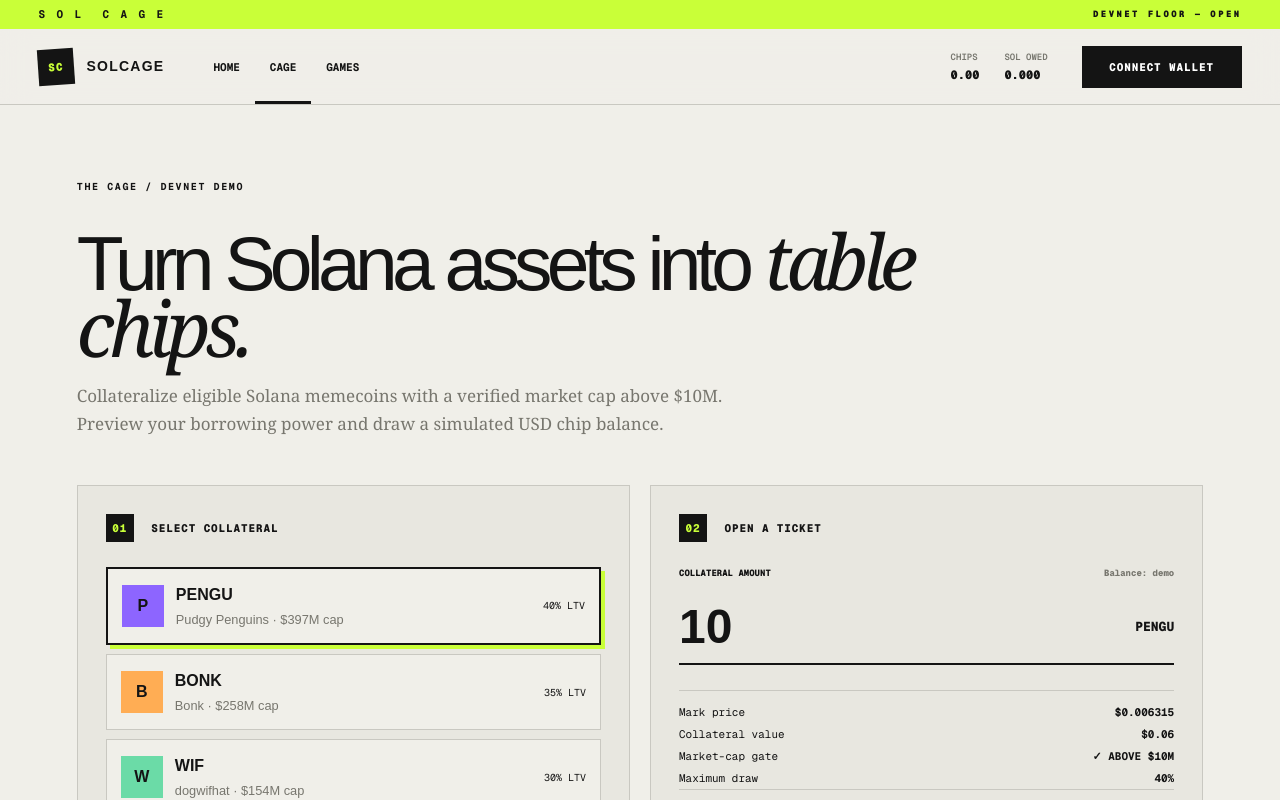
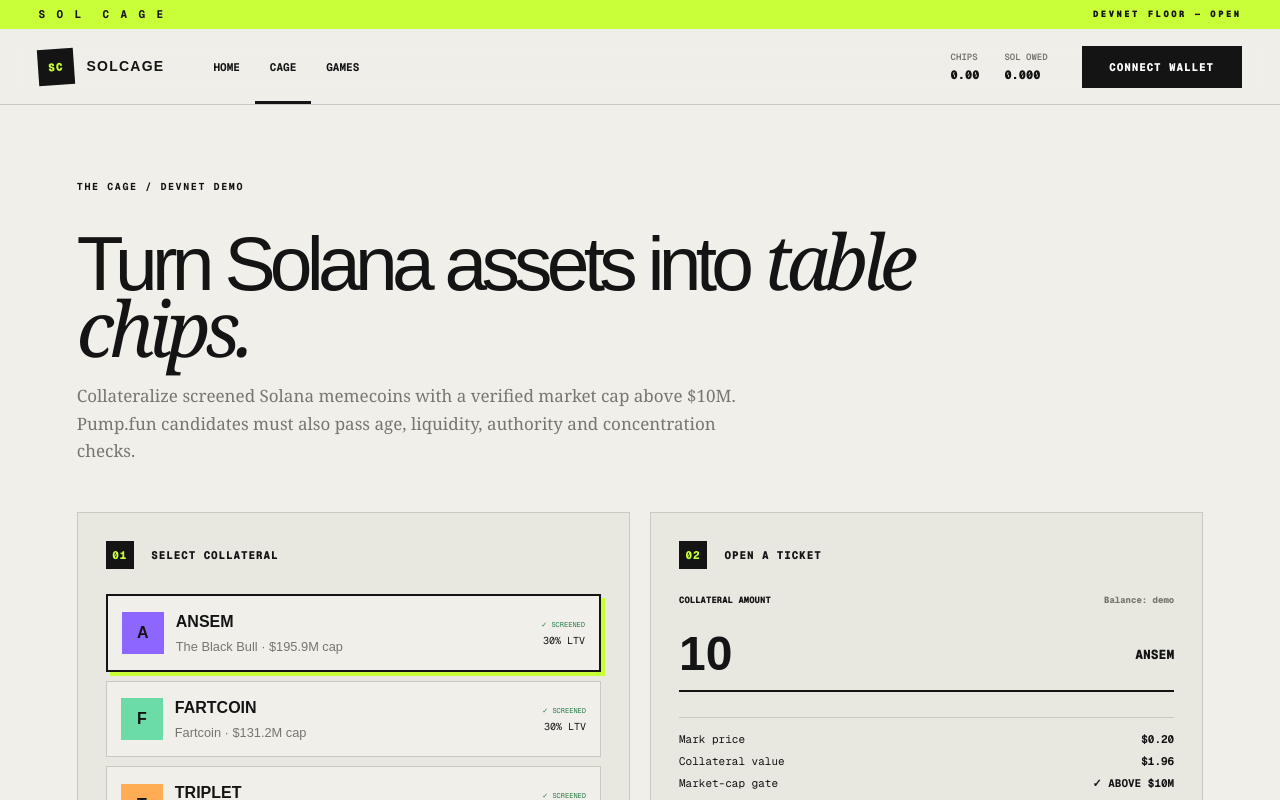
Before and after one commit to JermWang/solcage, a Next.js app: page / in a window 1280 px wide. Both pictures are taken after a click on the button "CAGE". Shown: the top 800 px of the page. Built offline with nearby package versions, Linux system fonts and the light colour scheme.

Commit message:
Expand screened memecoin collateral set

```diff
--- a/app/page.tsx
+++ b/app/page.tsx
@@ -3,13 +3,18 @@
 import { useMemo, useState } from "react";
 
 type View = "home" | "vault" | "games";
-type Asset = { symbol: string; name: string; price: number; marketCap: number; ltv: number; tone: string };
+type Asset = { symbol: string; name: string; price: number; marketCap: number; ltv: number; tone: string; origin: string };
 
 const assets: Asset[] = [
-  { symbol: "PENGU", name: "Pudgy Penguins", price: 0.006315, marketCap: 397_100_000, ltv: 40, tone: "purple" },
-  { symbol: "BONK", name: "Bonk", price: 0.000002935, marketCap: 258_300_000, ltv: 35, tone: "orange" },
-  { symbol: "WIF", name: "dogwifhat", price: 0.1545, marketCap: 154_300_000, ltv: 30, tone: "green" },
-  { symbol: "POPCAT", name: "Popcat", price: 0.0433, marketCap: 42_400_000, ltv: 25, tone: "pink" },
+  { symbol: "ANSEM", name: "The Black Bull", price: 0.1959, marketCap: 195_900_000, ltv: 30, tone: "purple", origin: "PUMP · 1 MO" },
+  { symbol: "FARTCOIN", name: "Fartcoin", price: 0.1312, marketCap: 131_200_000, ltv: 30, tone: "green", origin: "PUMP · 1 YR" },
+  { symbol: "TRIPLET", name: "Tung Tung Tung Sahur", price: 0.01748, marketCap: 17_480_000, ltv: 20, tone: "orange", origin: "PUMP · 5 MO" },
+  { symbol: "KINS", name: "Kintara", price: 0.0151, marketCap: 15_100_000, ltv: 18, tone: "pink", origin: "PUMP · RECENT" },
+  { symbol: "TBB", name: "The Bitcoin Bull", price: 0.04535, marketCap: 45_350_000, ltv: 22, tone: "orange", origin: "PUMP · 26 D" },
+  { symbol: "PENGU", name: "Pudgy Penguins", price: 0.006315, marketCap: 397_100_000, ltv: 40, tone: "purple", origin: "SOLANA" },
+  { symbol: "BONK", name: "Bonk", price: 0.000002935, marketCap: 258_300_000, ltv: 35, tone: "orange", origin: "SOLANA" },
+  { symbol: "WIF", name: "dogwifhat", price: 0.1545, marketCap: 154_300_000, ltv: 30, tone: "green", origin: "SOLANA" },
+  { symbol: "POPCAT", name: "Popcat", price: 0.0433, marketCap: 42_400_000, ltv: 25, tone: "pink", origin: "SOLANA" },
 ];
 
 const games = [
@@ -72,13 +77,13 @@ export default function Home() {
         <section className="app-shell">
           <div className="section-kicker">THE CAGE / DEVNET DEMO</div>
           <h1>Turn Solana assets into <em>table chips.</em></h1>
-          <p className="lead">Collateralize eligible Solana memecoins with a verified market cap above $10M. Preview your borrowing power and draw a simulated USD chip balance.</p>
+          <p className="lead">Collateralize screened Solana memecoins with a verified market cap above $10M. Pump.fun candidates must also pass age, liquidity, authority and concentration checks.</p>
           <div className="vault-grid">
             <div className="panel">
               <div className="panel-title"><span>01</span> SELECT COLLATERAL</div>
               <div className="asset-list">
                 {assets.map((a) => <button key={a.symbol} className={asset.symbol === a.symbol ? "asset selected" : "asset"} onClick={() => setAsset(a)}>
-                  <i className={a.tone}>{a.symbol.slice(0, 1)}</i><span><b>{a.symbol}</b><small>{a.name} · ${(a.marketCap / 1_000_000).toFixed(0)}M cap</small></span><strong>{a.ltv}% LTV</strong>
+                  <i className={a.tone}>{a.symbol.slice(0, 1)}</i><span><b>{a.symbol}</b><small>{a.name} · ${(a.marketCap / 1_000_000).toFixed(1)}M cap</small></span><strong><em>✓ SCREENED</em>{a.ltv}% LTV</strong>
                 </button>)}
               </div>
             </div>
@@ -90,11 +95,13 @@ export default function Home() {
                 <p><span>Mark price</span><b>${asset.price < .01 ? asset.price.toFixed(6) : asset.price.toFixed(2)}</b></p>
                 <p><span>Collateral value</span><b>${collateral.toLocaleString(undefined, { maximumFractionDigits: 2 })}</b></p>
                 <p><span>Market-cap gate</span><b className="eligible">✓ ABOVE $10M</b></p>
+                <p><span>Origin / age</span><b>{asset.origin}</b></p>
+                <p><span>Risk tier</span><b>{asset.ltv <= 20 ? "HIGH" : asset.ltv <= 30 ? "ELEVATED" : "VOLATILE"}</b></p>
                 <p><span>Maximum draw</span><b>{asset.ltv}%</b></p>
                 <p className="total"><span>Chips available</span><b>{available.toLocaleString(undefined, { maximumFractionDigits: 2 })}</b></p>
               </div>
               <button className="primary full" onClick={draw}>{connected ? "Draw demo chips" : "Connect wallet to continue"}</button>
-              <small className="fine">Eligibility requires a verified Solana memecoin market cap above $10M. Production must continuously re-check market cap, liquidity and oracle integrity.</small>
+              <small className="fine">Screened does not mean safe or endorsed. Eligibility requires a verified $10M+ market cap, sufficient executable liquidity, revoked mint/freeze authority, holder-distribution limits and clean oracle coverage. Any failed check disables new loans.</small>
             </div>
           </div>
         </section>
@@ -125,9 +132,9 @@ function HomeView({ go }: { go: (v: View) => void }) {
   const stats = useMemo(() => [["Cost to enter", "$0.00"], ["Borrowing power", "UP TO 70%"], ["Tables open", "06"], ["Settlement", "SOL"]], []);
   return <>
     <header className="hero">
-      <div className="eyebrow"><span /> SOLANA MEMECOINS · $10M+ MARKET CAP · SETTLED IN SOL</div>
+      <div className="eyebrow"><span /> SCREENED SOLANA MEMECOINS · $10M+ MARKET CAP · SETTLED IN SOL</div>
       <h1>Keep the meme.<br /><em>Borrow the thrill.</em></h1>
-      <p>Lock an eligible Solana memecoin above $10M market cap. Draw chips against it. Play across the floor, then settle your ticket in SOL to unlock your bag.</p>
+      <p>Lock a screened Solana memecoin above $10M market cap—including established and selected Pump.fun tokens. Draw chips, play, then settle in SOL to unlock your bag.</p>
       <div className="hero-actions"><button className="primary" onClick={() => go("vault")}>Enter the cage <span>↗</span></button><button className="secondary" onClick={() => go("games")}>Explore games</button></div>
       <div className="stats">{stats.map(([k, v]) => <div key={k}><span>{k}</span><b>{v}</b></div>)}</div>
       <div className="orbit" aria-hidden="true"><div className="coin"><span>◎</span><b>SOL</b></div><i className="ring r1" /><i className="ring r2" /><i className="dot d1" /><i className="dot d2" /></div>
@@ -136,7 +143,7 @@ function HomeView({ go }: { go: (v: View) => void }) {
     <section className="steps">
       <div className="section-kicker">HOW IT WORKS / THREE MOVES</div>
       <div className="step-grid">
-        <article><span>01 / VERIFY</span><b>◆</b><h3>Pass the $10M gate</h3><p>Select a supported Solana memecoin. Market cap, liquidity and oracle health determine eligibility.</p></article>
+        <article><span>01 / VERIFY</span><b>◆</b><h3>Pass every risk gate</h3><p>$10M+ market cap is only the start. Liquidity, holder concentration, token authorities, age and oracle health must pass too.</p></article>
         <article><span>02 / DRAW</span><b>◎</b><h3>Draw chips against it</h3><p>Borrow up to the asset’s published LTV. One chip tracks one US dollar of play balance.</p></article>
         <article><span>03 / SETTLE</span><b>↗</b><h3>Close the ticket in SOL</h3><p>Repay what you drew to unlock the asset. Any net chip winnings settle to the same wallet.</p></article>
       </div>
```
Also changed, not shown: app/globals.css.
